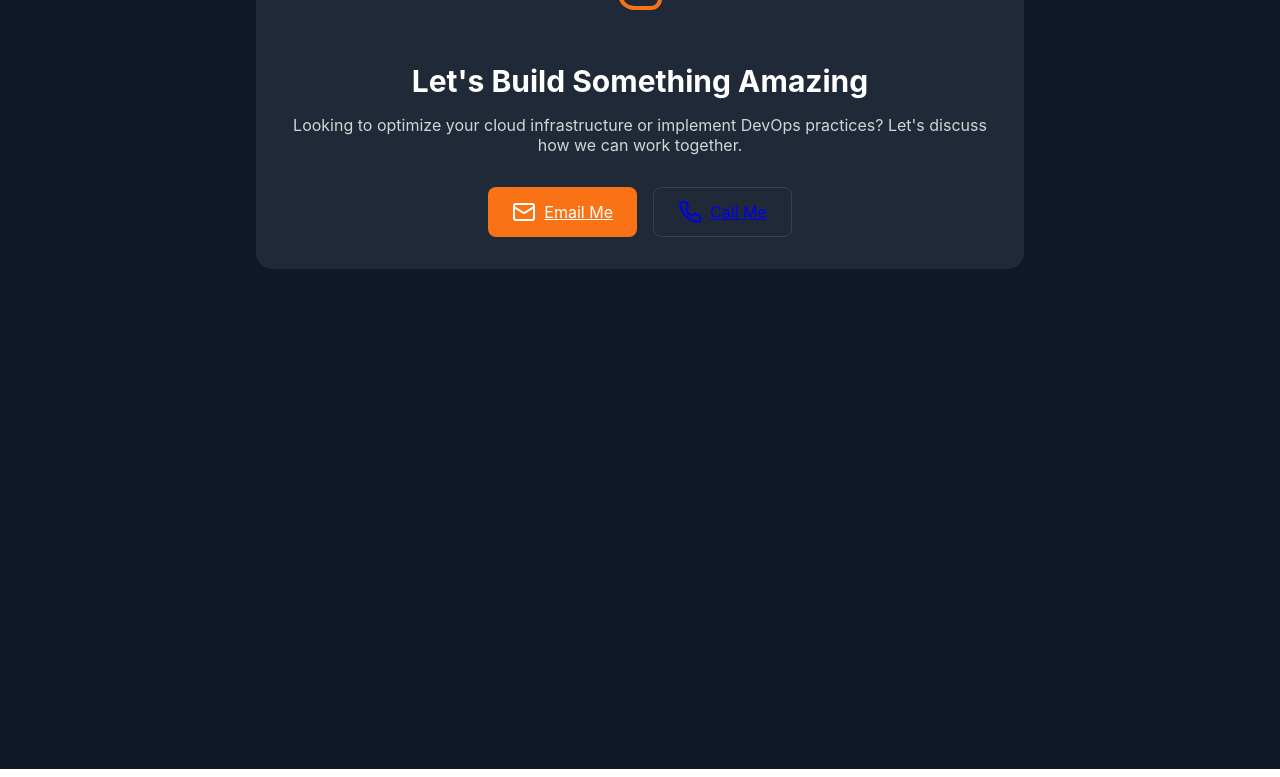
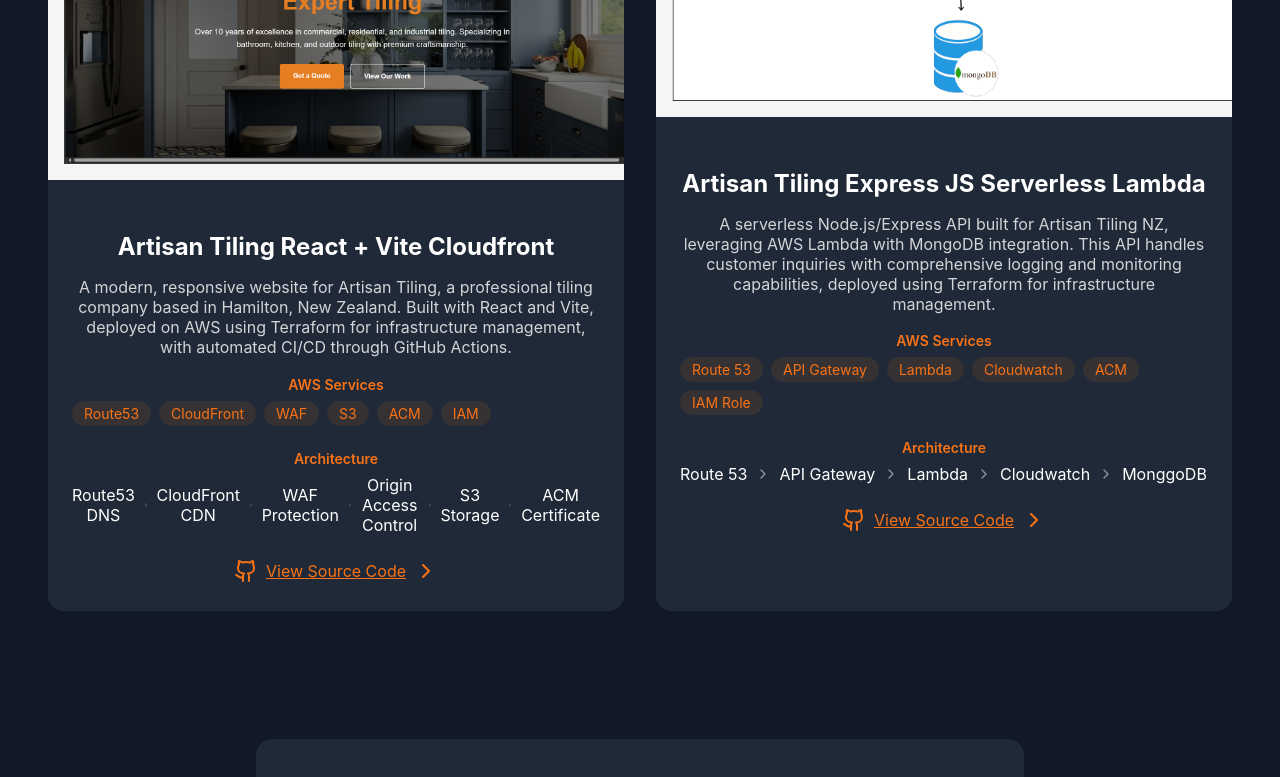
Before and after one commit to CaringalML/My-Portfolio-Website, a React (Create React App) app: page / in a window 1280 px wide. Shown: the part 2980-3757 px from the top of the page. Built offline with nearby package versions, Linux system fonts and the light colour scheme.

Commit message:
added serverless architecture

```diff
--- a/src/components/home.jsx
+++ b/src/components/home.jsx
@@ -110,6 +110,52 @@
         "ECS Fargate",
         "ECR",
         "RDS MySQL"
+    ]
+    },
+
+
+    {
+      title: "Artisan Tiling React + Vite Cloudfront",
+      description: "A modern, responsive website for Artisan Tiling, a professional tiling company based in Hamilton, New Zealand. Built with React and Vite, deployed on AWS using Terraform for infrastructure management, with automated CI/CD through GitHub Actions.",
+      image: "/img/2-landing.png",
+      services: [
+        "Route53",
+        "CloudFront",
+        "WAF",
+        "S3",
+        "ACM",
+        "IAM",
+    ],
+      github: "https://github.com/CaringalML/Artisan-Tiling-React-JS-Cloudfront",
+      architecture: [
+        "Route53 DNS",
+        "CloudFront CDN",
+        "WAF Protection",
+        "Origin Access Control",
+        "S3 Storage",
+        "ACM Certificate"
+    ]
+    },
+
+    {
+      title: "Artisan Tiling Express JS Serverless Lambda",
+      description: "A serverless Node.js/Express API built for Artisan Tiling NZ, leveraging AWS Lambda with MongoDB integration. This API handles customer inquiries with comprehensive logging and monitoring capabilities, deployed using Terraform for infrastructure management.",
+      image: "/img/api-gateway-lambda.png",
+      services: [
+        "Route 53",
+        "API Gateway",
+        "Lambda",
+        "Cloudwatch",
+        "ACM",
+        "IAM Role",
+    ],
+      github: "https://github.com/CaringalML/Artisan-Tiling-Express-JS-Serverless-Lambda",
+      architecture: [
+       "Route 53",
+        "API Gateway",
+        "Lambda",
+        "Cloudwatch",
+        "MonggoDB",
     ]
     }
   ];
```
Also changed, not shown: public/img/2-landing.png (added), public/img/api-gateway-lambda.png (added).
